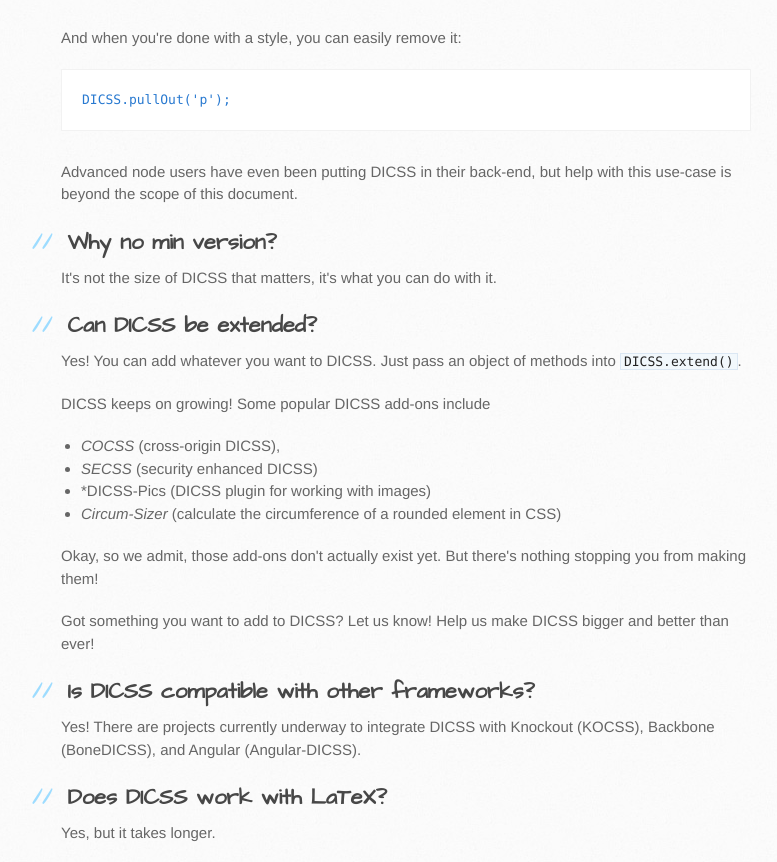
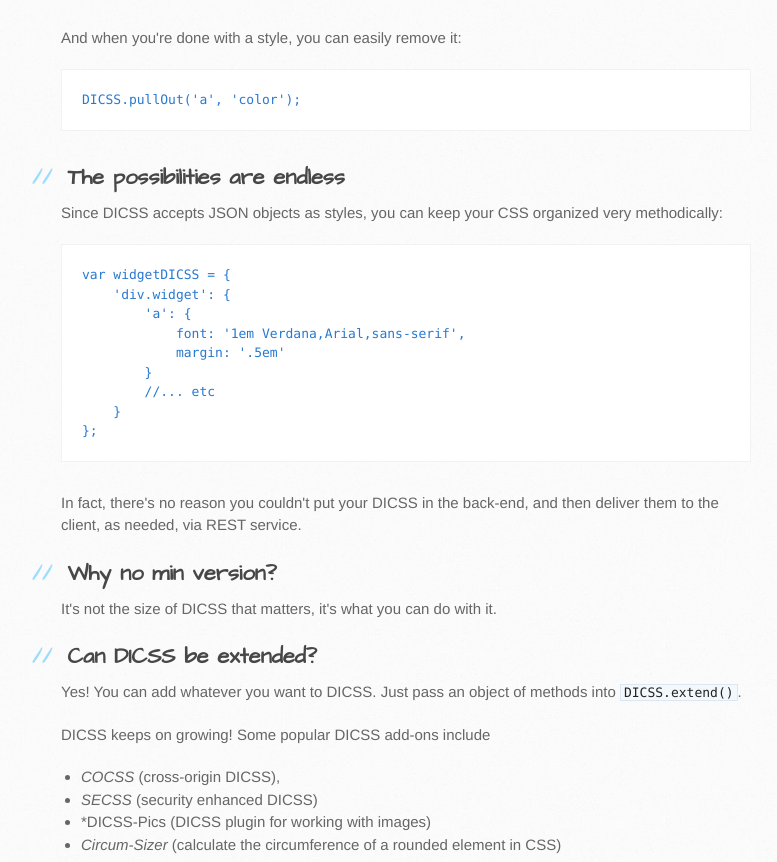
Before and after one commit to letsgetrandy/DICSS, a plain HTML site: page index.html in a window 1280 px wide. Shown: the part 1403-2265 px from the top of the page, without its empty margins (109-886 px from the left). Drawn offline with Linux system fonts and the light colour scheme.

```diff
--- a/index.html
+++ b/index.html
@@ -68,10 +68,26 @@
 
 <p>And when you're done with a style, you can easily remove it:</p>
 
-<pre><code>DICSS.pullOut('p');
+<pre><code>DICSS.pullOut('a', 'color');
 </code></pre>
 
-<p>Advanced node users have even been putting DICSS in their back-end, but help with this use-case is beyond the scope of this document.</p>
+<h2>
+<a id="the-possibilities-are-endless" class="anchor" href="#the-possibilities-are-endless" aria-hidden="true"><span class="octicon octicon-link"></span></a>The possibilities are endless</h2>
+
+<p>Since DICSS accepts JSON objects as styles, you can keep your CSS organized very methodically:</p>
+
+<pre><code>var widgetDICSS = {
+    'div.widget': {
+        'a': {
+            font: '1em Verdana,Arial,sans-serif',
+            margin: '.5em'
+        }
+        //... etc
+    }
+};
+</code></pre>
+
+<p>In fact, there's no reason you couldn't put your DICSS in the back-end, and then deliver them to the client, as needed, via REST service.</p>
 
 <h2>
 <a id="why-no-min-version" class="anchor" href="#why-no-min-version" aria-hidden="true"><span class="octicon octicon-link"></span></a>Why no min version?</h2>
```
Also changed, not shown: params.json (+1 -1 lines).
